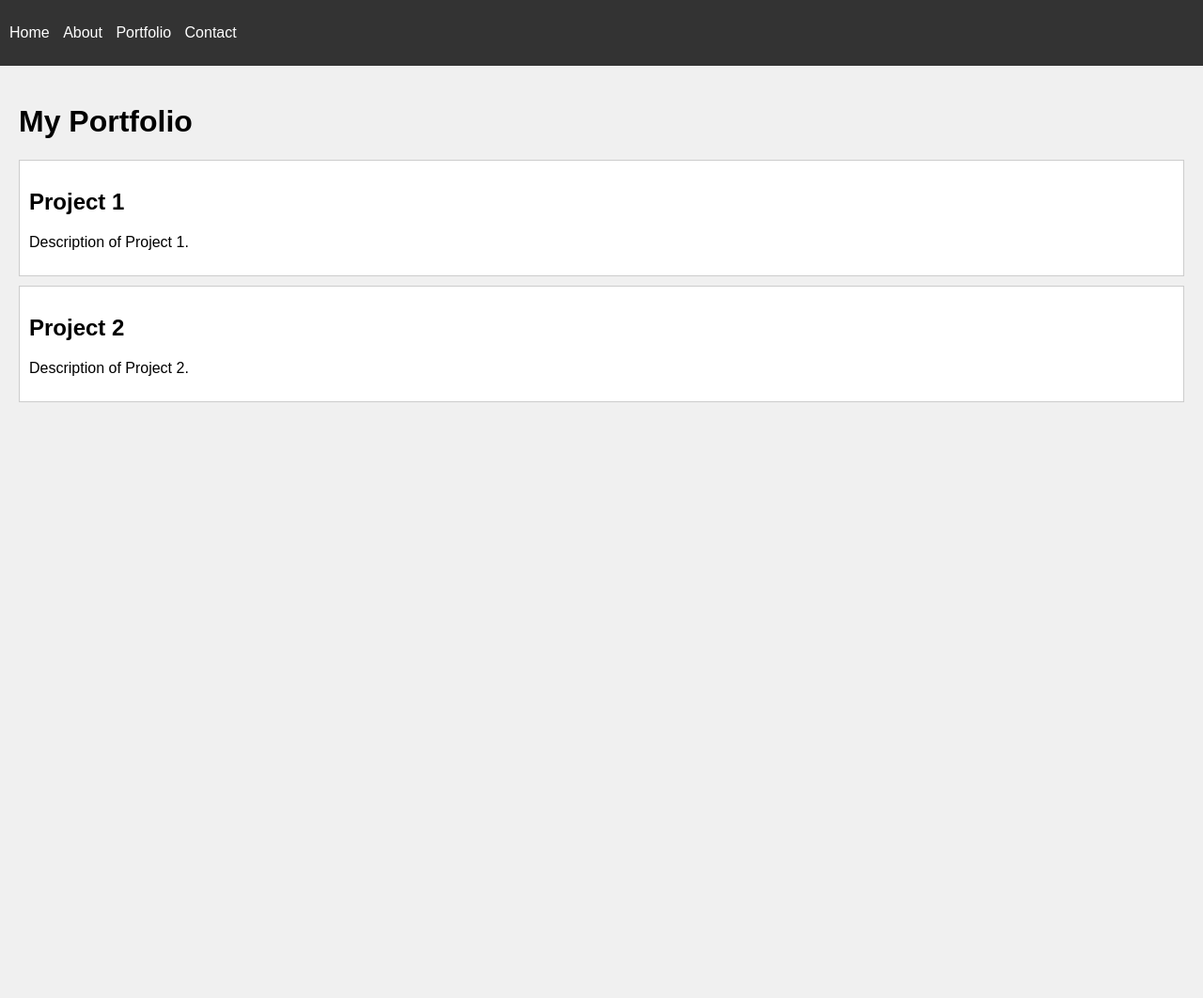
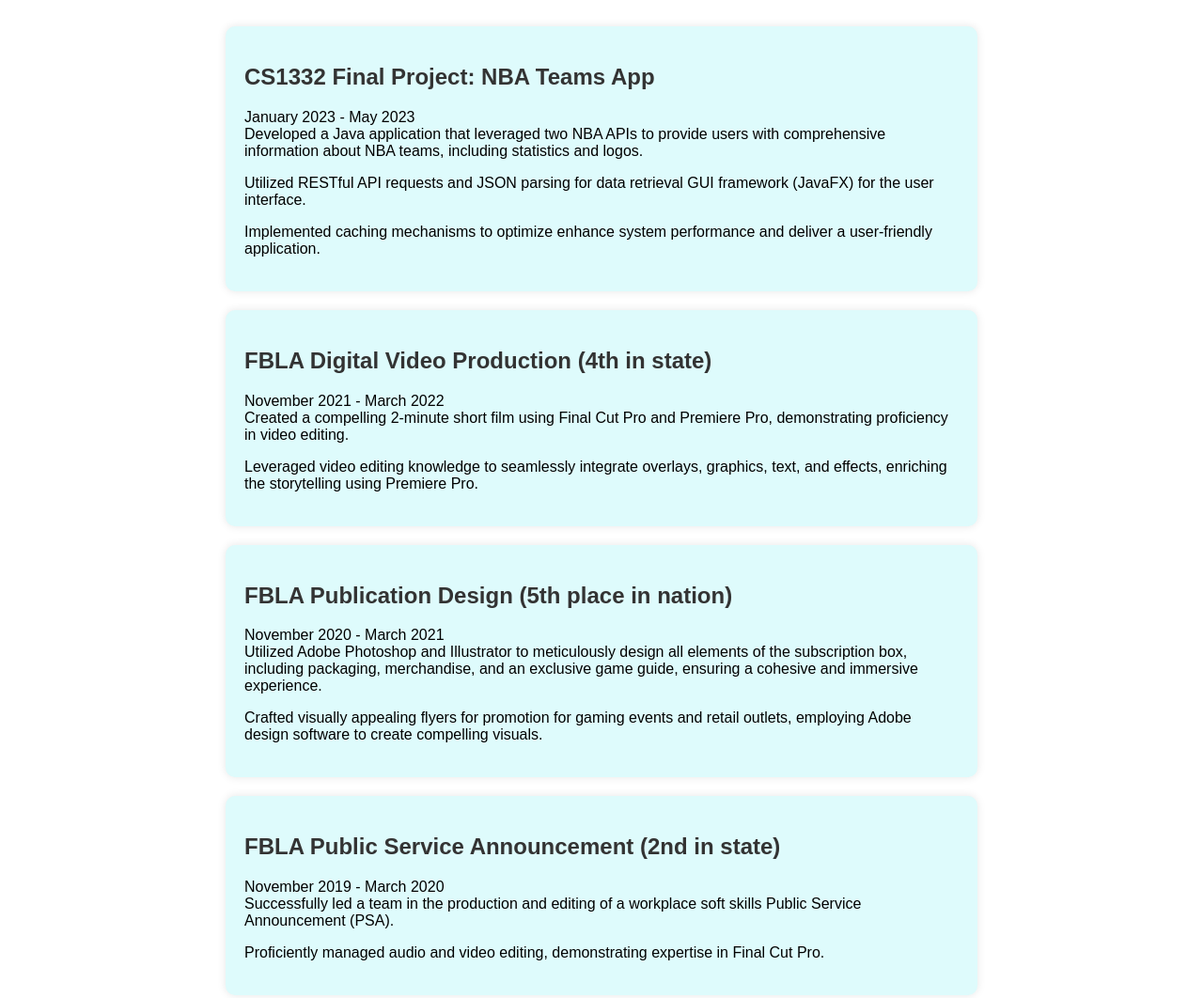
Before and after one commit to rak95268/riakaimal, a plain HTML site: page portfolio.html in a window 1280 px wide. Shown: the whole page at 94% size. Before the commit the page ends 800 px from the top, so only its background shows below. Drawn offline with Linux system fonts and the light colour scheme.

Commit message:
Update portfolio.html

```diff
--- a/portfolio.html
+++ b/portfolio.html
@@ -3,70 +3,73 @@
 <head>
   <meta charset="UTF-8">
   <meta name="viewport" content="width=device-width, initial-scale=1.0">
-  <title>Portfolio</title>
   <style>
     body {
-      background-color: #f0f0f0;
       font-family: Arial, sans-serif;
-      margin: 0;
-      padding: 0;
-    }
-
-    nav {
-      background-color: #333;
-      color: white;
-      padding: 10px;
-    }
-
-    nav ul {
-      list-style-type: none;
-      padding: 0;
-    }
-
-    nav li {
-      display: inline;
-      margin-right: 10px;
-    }
-
-    nav a {
-      color: white;
-      text-decoration: none;
-    }
-
-    .content {
       padding: 20px;
     }
-
-    .project {
-      border: 1px solid #ccc;
-      padding: 10px;
-      margin-bottom: 10px;
-      background-color: white;
+    .portfolio-container {
+      max-width: 800px;
+      margin: 0 auto;
+    }
+    .portfolio-item {
+      background-color: #defbfc;
+      padding: 20px;
+      margin-bottom: 20px;
+      border-radius: 10px;
+      box-shadow: 0 0 10px rgba(0, 0, 0, 0.1);
+    }
+    .portfolio-item h2 {
+      color: #333;
     }
   </style>
+  <title>Portfolio</title>
 </head>
 <body>
-  <nav>
-    <ul>
-      <li><a href="index.html">Home</a></li>
-      <li><a href="about.html">About</a></li>
-      <li><a href="portfolio.html">Portfolio</a></li>
-      <li><a href="contact.html">Contact</a></li>
-    </ul>
-  </nav>
-
-  <div class="content">
-    <h1>My Portfolio</h1>
-    <div class="project">
-      <h2>Project 1</h2>
-      <p>Description of Project 1.</p>
+  <div class="portfolio-container">
+    <div class="portfolio-item">
+      <h2>CS1332 Final Project: NBA Teams App</h2>
+      <p>
+        January 2023 - May 2023<br>
+        Developed a Java application that leveraged two NBA APIs to provide users with comprehensive information about NBA teams, including statistics and logos.
+      </p>
+      <p>
+        Utilized RESTful API requests and JSON parsing for data retrieval GUI framework (JavaFX) for the user interface.
+      </p>
+      <p>
+        Implemented caching mechanisms to optimize enhance system performance and deliver a user-friendly application.
+      </p>
     </div>
-    <div class="project">
-      <h2>Project 2</h2>
-      <p>Description of Project 2.</p>
+    <div class="portfolio-item">
+      <h2>FBLA Digital Video Production (4th in state)</h2>
+      <p>
+        November 2021 - March 2022<br>
+        Created a compelling 2-minute short film using Final Cut Pro and Premiere Pro, demonstrating proficiency in video editing.
+      </p>
+      <p>
+        Leveraged video editing knowledge to seamlessly integrate overlays, graphics, text, and effects, enriching the storytelling using Premiere Pro.
+      </p>
+    </div>
+    <div class="portfolio-item">
+      <h2>FBLA Publication Design (5th place in nation)</h2>
+      <p>
+        November 2020 - March 2021<br>
+        Utilized Adobe Photoshop and Illustrator to meticulously design all elements of the subscription box, including packaging, merchandise, and an exclusive game guide, ensuring a cohesive and immersive experience.
+      </p>
+      <p>
+        Crafted visually appealing flyers for promotion for gaming events and retail outlets, employing Adobe design software to create compelling visuals.
+      </p>
+    </div>
+    <div class="portfolio-item">
+      <h2>FBLA Public Service Announcement (2nd in state)</h2>
+      <p>
+        November 2019 - March 2020<br>
+        Successfully led a team in the production and editing of a workplace soft skills Public Service Announcement (PSA).
+      </p>
+      <p>
+        Proficiently managed audio and video editing, demonstrating expertise in Final Cut Pro.
+      </p>
     </div>
   </div>
-
-  <script src="script.js"></script>
 </body>
 </html>
```
